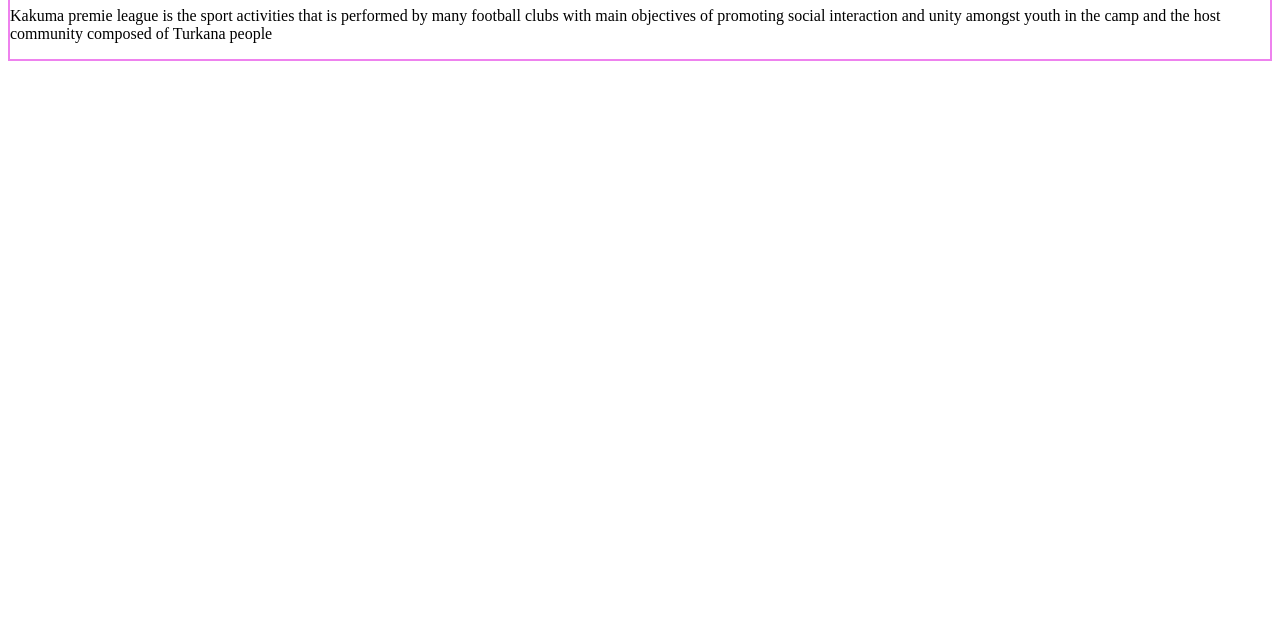
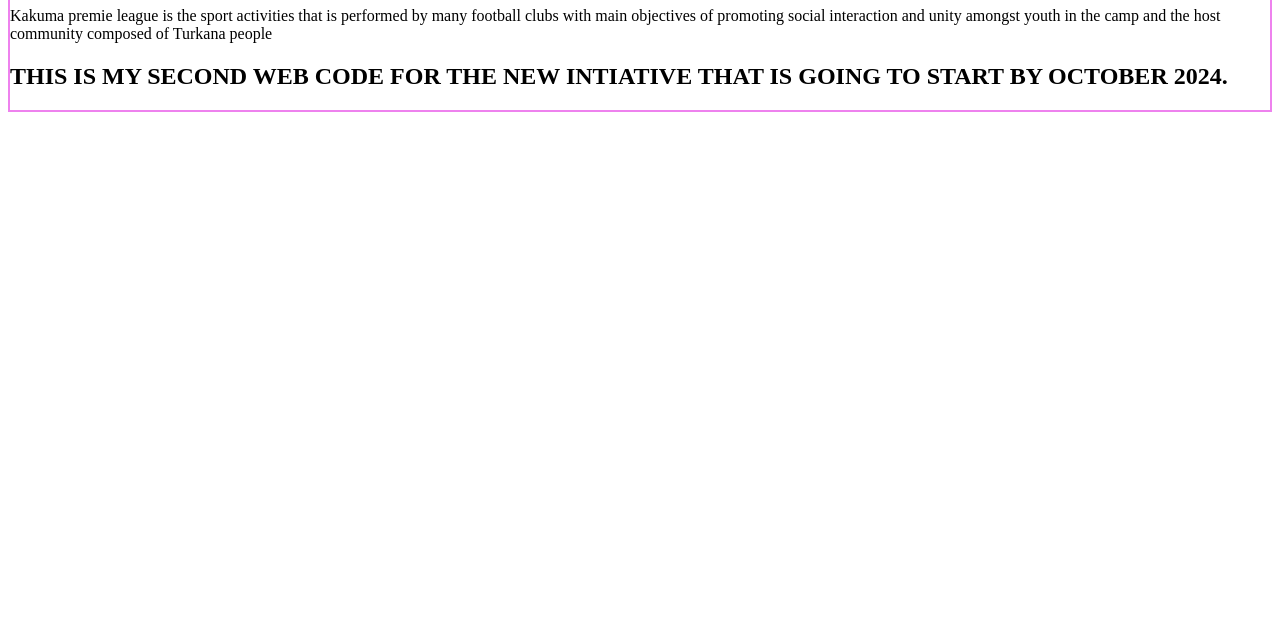
Before and after one commit to micah-butrous/Mc-kocho, a plain HTML site: page Sport.html in a window 1280 px wide. Shown: the part 166-800 px from the top of the page. Drawn offline with Linux system fonts and the light colour scheme.

Commit message:
our second stage of the development

```diff
--- a/Sport.html
+++ b/Sport.html
@@ -32,6 +32,7 @@
 <body style="border: 2px solid violet;">
 	<h1>KAKUMA PREMIER LEAGUE</h1>
 	<p>Kakuma premie league is the sport activities that is performed by many football clubs with main objectives of promoting social interaction and unity amongst youth in the camp and the host community composed of Turkana people</p>
+	<h2>THIS IS MY SECOND WEB CODE FOR THE NEW INTIATIVE THAT IS GOING TO START BY OCTOBER 2024.</h2>
 
 </body>
 </html>
```
Also changed, not shown: Technology.html (+1 -0 lines).
